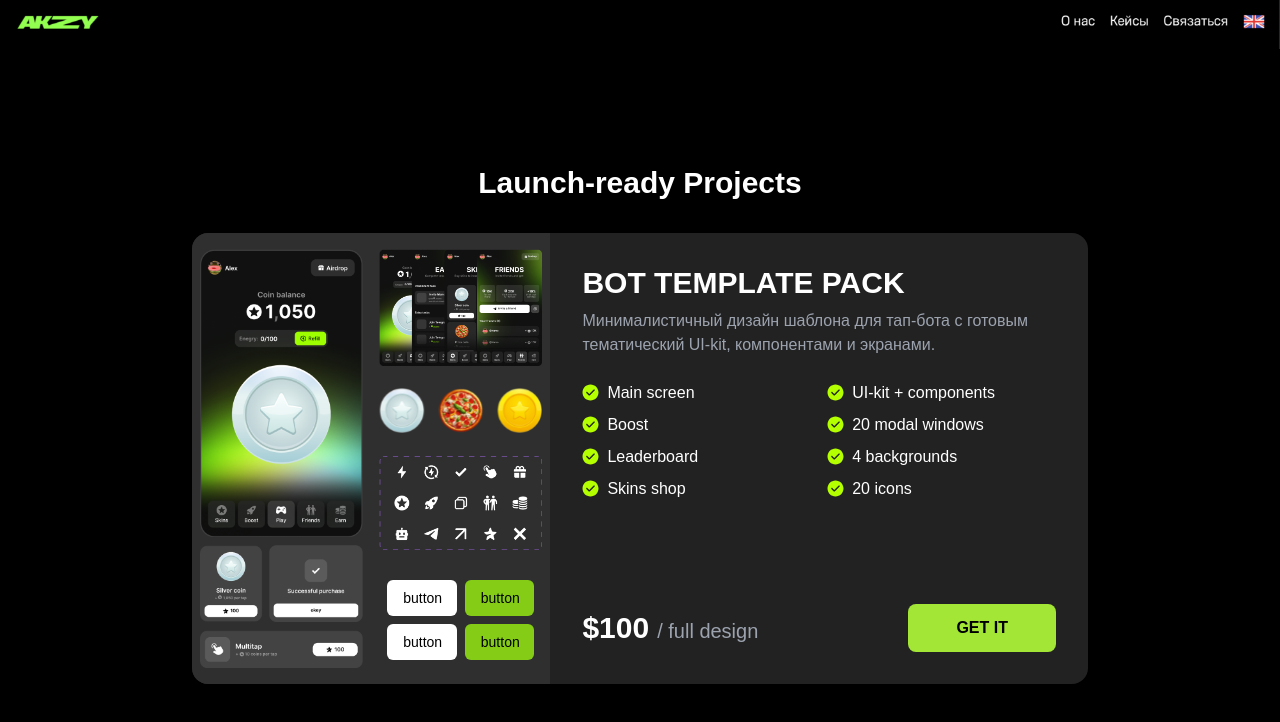
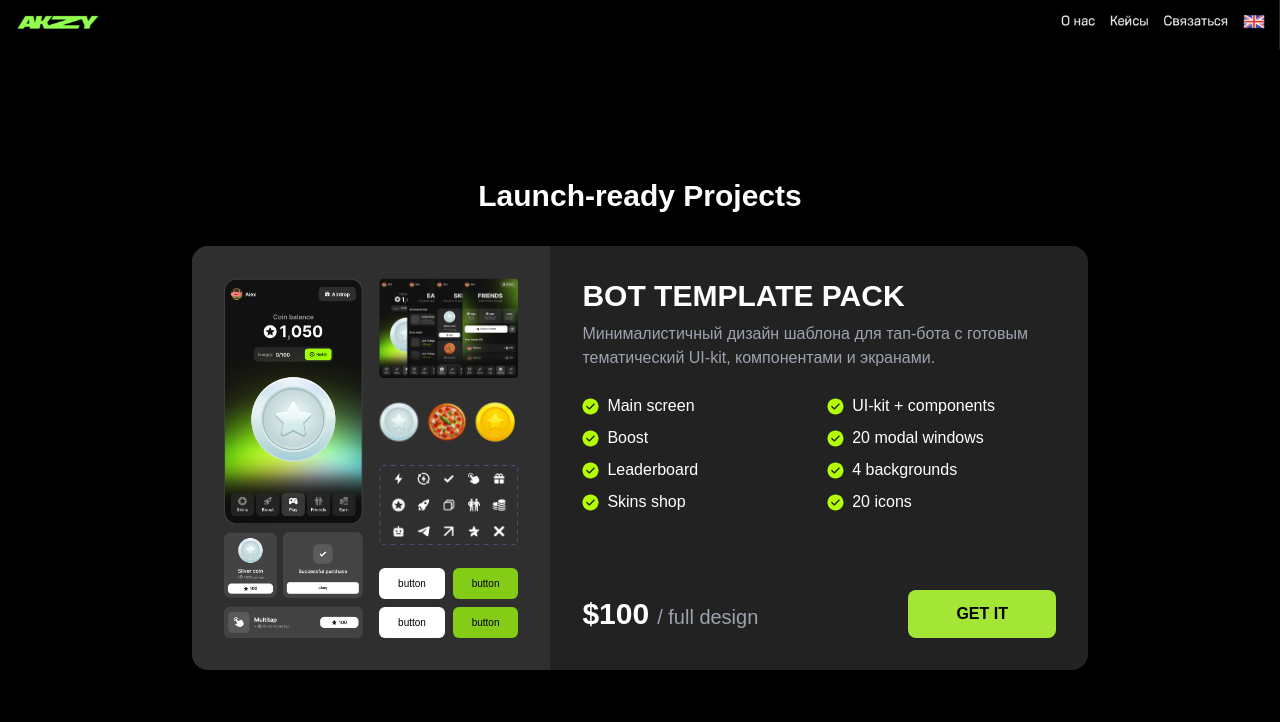
Before and after one commit to ZRTBJ/bot-template-pack, a React (Vite) app: page / in a window 1280 px wide. Shown: the top 722 px of the page. Built offline with nearby package versions, Linux system fonts and the light colour scheme.

Commit message:
fix: layout and paddings

```diff
--- a/src/components/TapBotTemplate.jsx
+++ b/src/components/TapBotTemplate.jsx
@@ -14,33 +14,33 @@ const TapBotTemplate = () => {
   return (
     <div className="flex bg-[#222222] rounded-2xl max-w-4xl">
       {/* Left Side - Image */}
-      <div className="bg-[#2F2F2F] grid grid-cols-2 auto-rows-fr gap-4 w-2/5 py-4 px-2 rounded-tl-2xl rounded-bl-2xl items-stretch">
+      <div className="bg-[#2F2F2F] grid grid-cols-2 auto-rows-fr gap-4 w-2/5 p-8 rounded-tl-2xl rounded-bl-2xl">
         {/* Balance Card */}
         <div className="flex flex-col gap-2">
-          <img src={BalanceImage} alt="Balance Card" className="w-fit" />
-          <img src={PurchageImage} alt="Purchase" className="w-fit" />
-          <img src={MultiTap} alt="Multi Tap" className="w-fit" />
+          <img src={BalanceImage} alt="Balance Card" />
+          <img src={PurchageImage} alt="Purchase" />
+          <img src={MultiTap} alt="Multi Tap" />
         </div>
         <div className="flex flex-col gap-4 justify-between">
           <img src={ScreenImage} alt="Screen Card" className="w-fit" />
-          <div className="flex gap-2 justify-between">
-            <img src={SilverStarIcon} alt="Silver Star" className="h-fit" />
-            <img src={PieIcon} alt="Pie" className="h-fit" />
-            <img src={GoldStarIcon} alt="Gold Star" className="h-fit" />
+          <div className="flex gap-2 ">
+            <img src={SilverStarIcon} alt="Silver Star" className="w-[40px]" />
+            <img src={PieIcon} alt="Pie" className="w-[40px]" />
+            <img src={GoldStarIcon} alt="Gold Star" className="w-[40px]" />
           </div>
           {/* <div className="grid grid-cols-5"></div> */}
           <img src={IconsImage} alt="Icons Image" className="w-fit" />
-          <div className="grid grid-cols-2 p-2 gap-2">
-            <button className="bg-white text-black px-4 py-2 rounded-md w-full text-sm">
+          <div className="grid grid-cols-2 gap-2">
+            <button className="bg-white text-black px-4 py-2 rounded-md w-full text-[10px]">
               button
             </button>
-            <button className="bg-lime-500 text-black px-4 py-2 rounded-md w-full text-sm">
+            <button className="bg-lime-500 text-black px-4 py-2 rounded-md w-full text-[10px]">
               button
             </button>
-            <button className="bg-white text-black px-4 py-2 rounded-md w-full text-sm">
+            <button className="bg-white text-black px-4 py-2 rounded-md w-full text-[10px]">
               button
             </button>
-            <button className="bg-lime-500 text-black px-4 py-2 rounded-md w-full text-sm">
+            <button className="bg-lime-500 text-black px-4 py-2 rounded-md w-full text-[10px]">
               button
             </button>
           </div>
@@ -48,7 +48,7 @@ const TapBotTemplate = () => {
       </div>
 
       {/* Right Side - Details */}
-      <div className="p-8 w-3/5 flex flex-col justify-between">
+      <div className="p-8 w-3/5 flex flex-col justify-between items-start">
         <div>
           <h2 className="text-3xl font-bold text-white mb-2">
             BOT TEMPLATE PACK
@@ -86,7 +86,7 @@ const TapBotTemplate = () => {
           </ul>
         </div>
 
-        <div className="mt-6 flex items-center justify-between">
+        <div className="mt-6 flex items-center justify-between w-full">
           {/* Price Text */}
           <div className="flex items-baseline space-x-2">
             <span className="text-white text-3xl font-semibold">$100</span>
```
